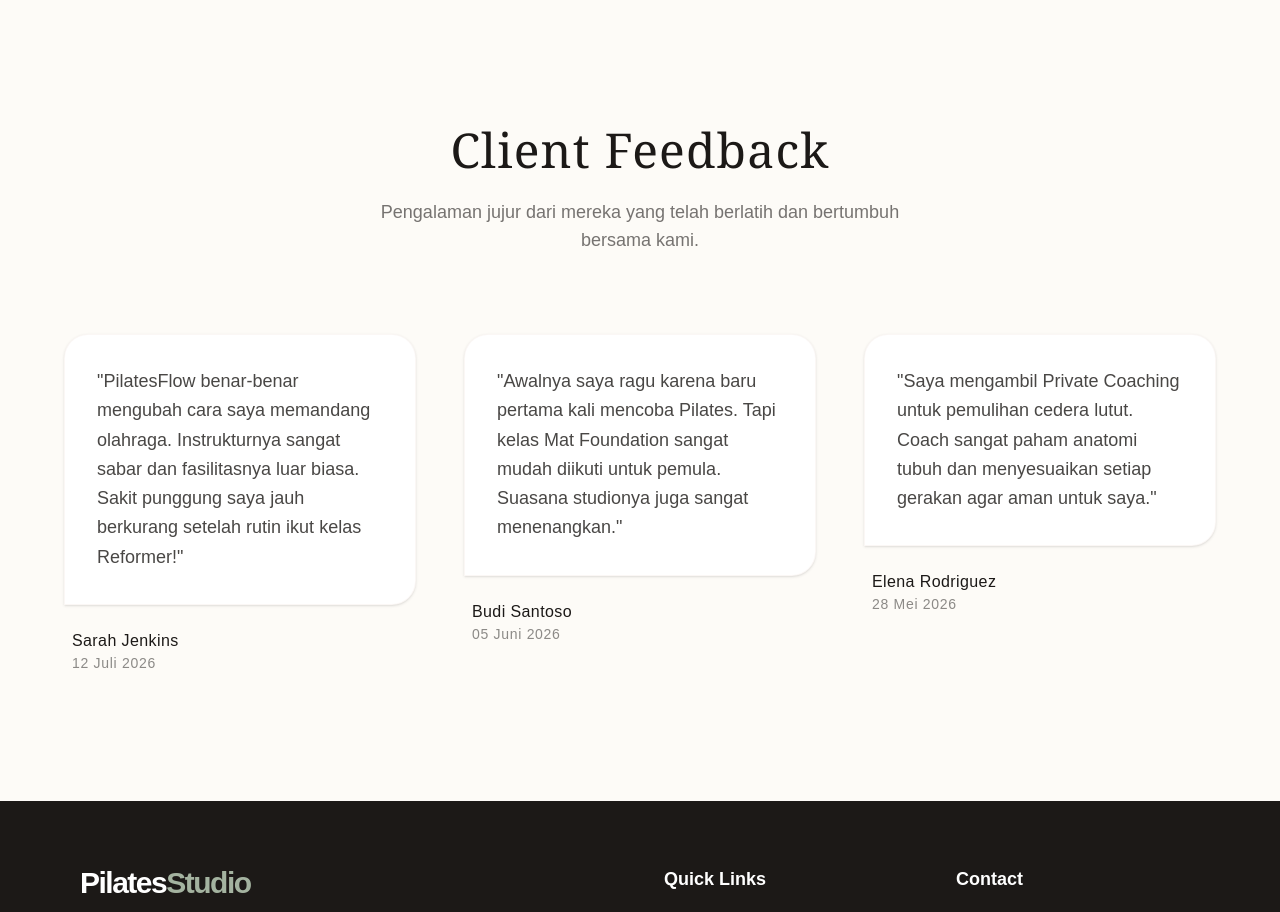
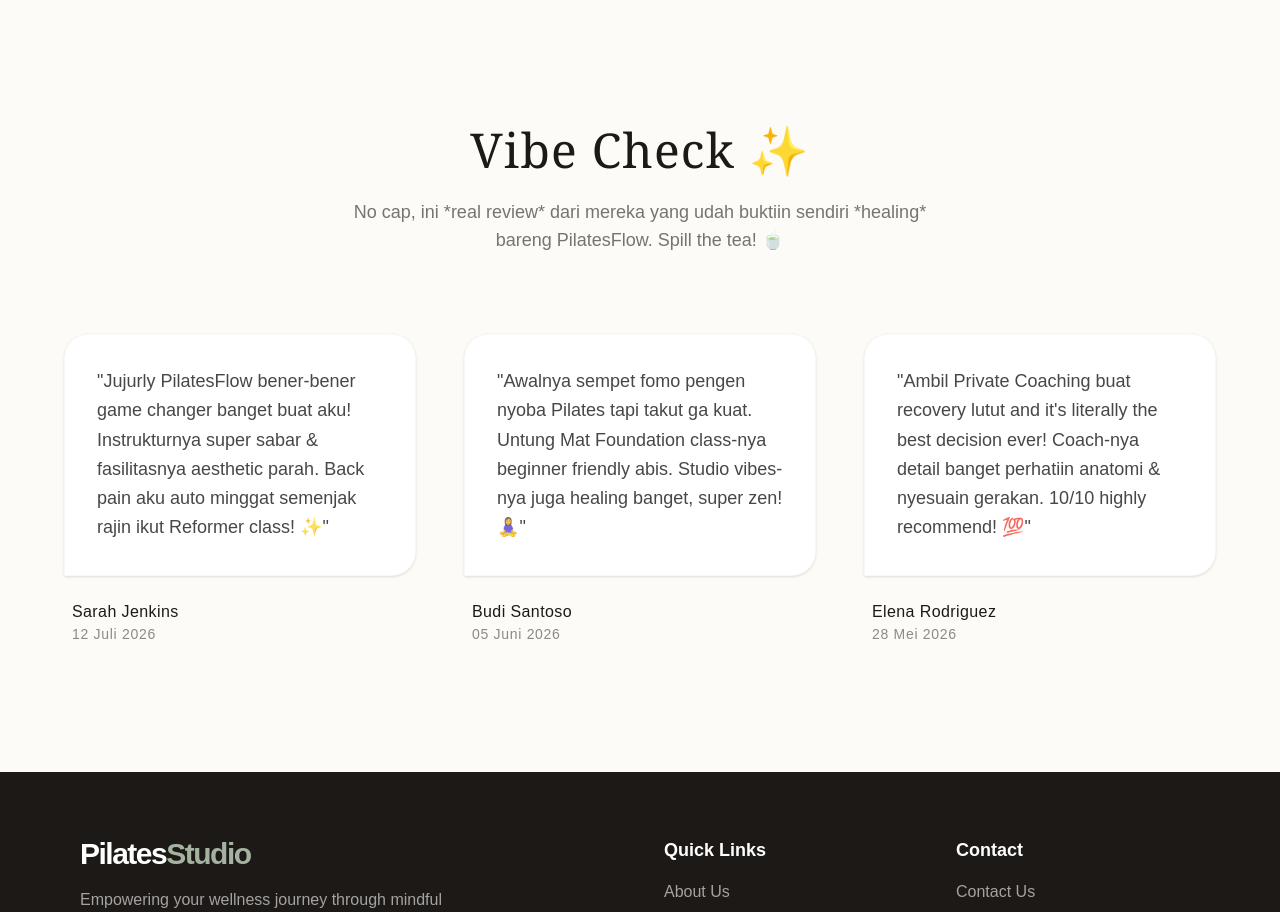
Before and after one commit to daffaraka/pilates-flow, a Next.js app in the folder public-site/: page / in a window 1280 px wide. Shown: the part 2520-3432 px from the top of the page. Built offline with nearby package versions, Linux system fonts and the light colour scheme; no server answers.

Commit message:
Ubah copywriting Testimonial menjadi gaya Gen Z / Millennial

```diff
--- a/public-site/src/components/Client.jsx
+++ b/public-site/src/components/Client.jsx
@@ -6,19 +6,19 @@ export default function Client() {
             name: "Sarah Jenkins",
             date: "12 Juli 2026",
             feedback:
-                "PilatesFlow benar-benar mengubah cara saya memandang olahraga. Instrukturnya sangat sabar dan fasilitasnya luar biasa. Sakit punggung saya jauh berkurang setelah rutin ikut kelas Reformer!",
+                "Jujurly PilatesFlow bener-bener game changer banget buat aku! Instrukturnya super sabar & fasilitasnya aesthetic parah. Back pain aku auto minggat semenjak rajin ikut Reformer class! ✨",
         },
         {
             name: "Budi Santoso",
             date: "05 Juni 2026",
             feedback:
-                "Awalnya saya ragu karena baru pertama kali mencoba Pilates. Tapi kelas Mat Foundation sangat mudah diikuti untuk pemula. Suasana studionya juga sangat menenangkan.",
+                "Awalnya sempet fomo pengen nyoba Pilates tapi takut ga kuat. Untung Mat Foundation class-nya beginner friendly abis. Studio vibes-nya juga healing banget, super zen! 🧘‍♀️",
         },
         {
             name: "Elena Rodriguez",
             date: "28 Mei 2026",
             feedback:
-                "Saya mengambil Private Coaching untuk pemulihan cedera lutut. Coach sangat paham anatomi tubuh dan menyesuaikan setiap gerakan agar aman untuk saya.",
+                "Ambil Private Coaching buat recovery lutut and it's literally the best decision ever! Coach-nya detail banget perhatiin anatomi & nyesuain gerakan. 10/10 highly recommend! 💯",
         },
     ];
 
@@ -27,10 +27,10 @@ export default function Client() {
             <div className="max-w-[1200px] mx-auto">
                 <div className="text-center mb-20">
                     <h2 className="text-4xl md:text-5xl font-serif font-light mb-6 text-foreground tracking-wide">
-                        Client Feedback
+                        Vibe Check ✨
                     </h2>
                     <p className="text-foreground/60 text-lg max-w-xl mx-auto font-light">
-                        Pengalaman jujur dari mereka yang telah berlatih dan bertumbuh bersama kami.
+                        No cap, ini *real review* dari mereka yang udah buktiin sendiri *healing* bareng PilatesFlow. Spill the tea! 🍵
                     </p>
                 </div>
 
```
